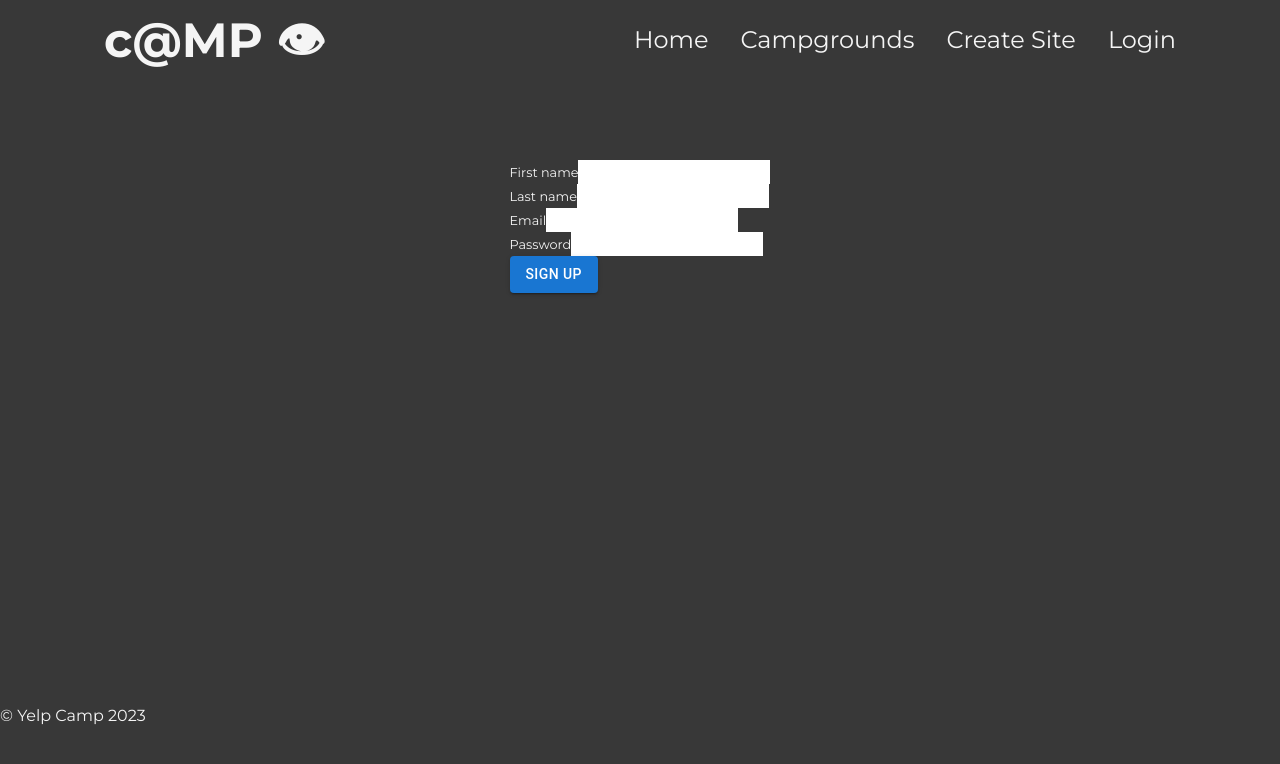
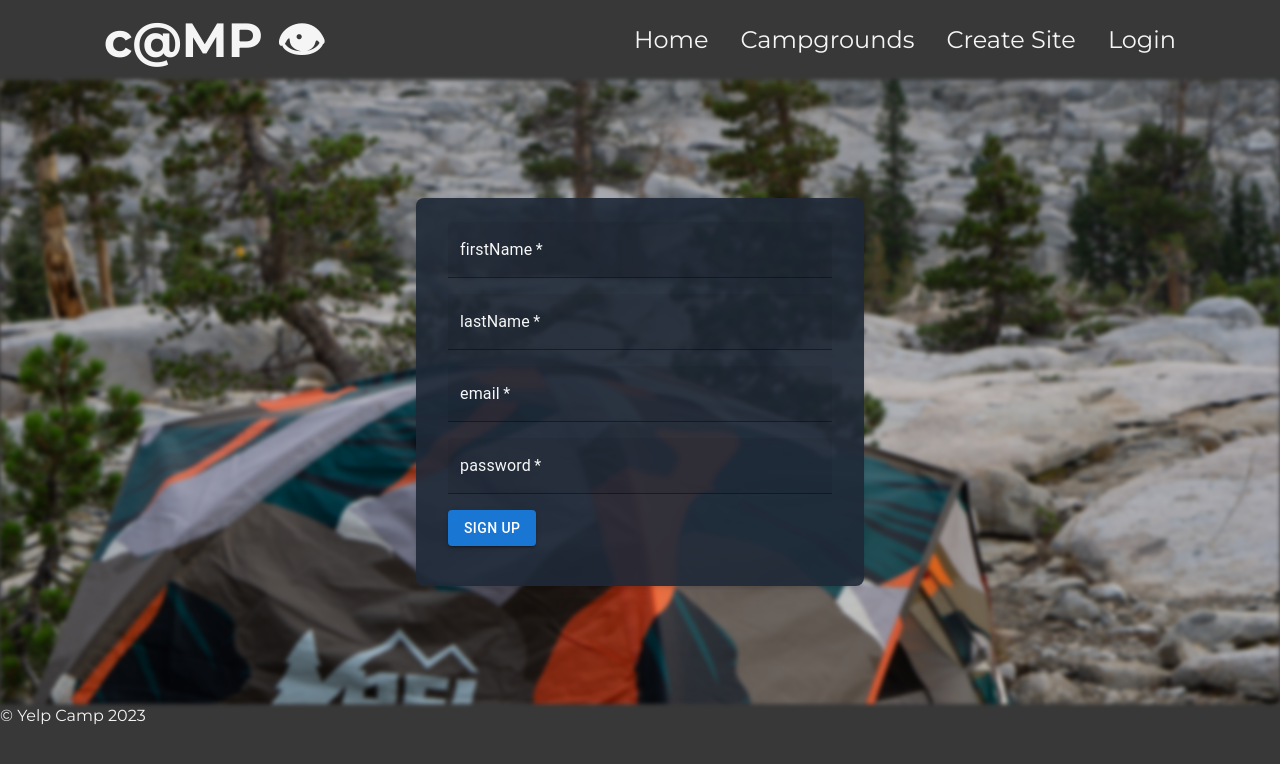
Before and after one commit to aguilana/campsite-finder, a React app: page /signup in a window 1280 px wide. Shown: the top 764 px of the page. Built offline with nearby package versions, Linux system fonts and the light colour scheme.

Commit message:
logout is all set

```diff
--- a/src/components/features/login/AuthForm.js
+++ b/src/components/features/login/AuthForm.js
@@ -1,7 +1,9 @@
-import React from 'react';
+import React, { useState } from 'react';
 import { useSelector, useDispatch } from 'react-redux';
 import { authenticate } from '../../../features/auth/authSlice';
-import Button from '@mui/material/Button';
+import Camping from '../../../assets/images/camping.jpg';
+import { TextField, Button } from '@mui/material';
+import { useNavigate } from 'react-router-dom';
 
 /**
   The AuthForm component can be used for Login or Sign Up.
@@ -12,9 +14,24 @@ import Button from '@mui/material/Button';
 const AuthForm = ({ name, displayName }) => {
   const { error } = useSelector((state) => state.auth);
   const dispatch = useDispatch();
+  const navigate = useNavigate();
+
+  const [firstName, setFirstName] = useState('');
+  const [lastName, setLastName] = useState('');
+  const [email, setEmail] = useState('');
+  const [password, setPassword] = useState('');
+  const [formSubmitted, setFormSubmitted] = useState(false);
+
+  const handleChange = (e) => {
+    if (e.target.name === 'firstName') setFirstName(e.target.value);
+    if (e.target.name === 'lastName') setLastName(e.target.value);
+    if (e.target.name === 'email') setEmail(e.target.value);
+    if (e.target.name === 'password') setPassword(e.target.value);
+  };
 
   const handleSubmit = (evt) => {
     evt.preventDefault();
+    setFormSubmitted(true);
     const formName = evt.target.name;
     const email = evt.target.email.value;
     const password = evt.target.password.value;
@@ -26,6 +43,7 @@ const AuthForm = ({ name, displayName }) => {
       firstName = evt.target.firstName.value;
       lastName = evt.target.lastName.value;
     }
+    if (email !== '' && password !== '') {
       dispatch(
         authenticate({
           firstName,
@@ -35,40 +53,108 @@ const AuthForm = ({ name, displayName }) => {
           method: formName,
         })
       );
+      navigate('/campgrounds');
+    }
   };
 
   return (
-    <div className='mt-20 flex flex-col flex-1 items-center pt-20'>
-      <form onSubmit={handleSubmit} name={name}>
+    <div className='relative bg-scroll flex-1 mt-20 p-20 flex flex-col justify-center items-center'>
+      <img
+        className='absolute inset-0 object-cover w-full h-full z-[-1] filter blur-[2px]'
+        src={Camping}
+        alt='mountains in calofornia'
+      />
+      <form
+        onSubmit={handleSubmit}
+        name={name}
+        className='bg-gray-800 bg-opacity-90 px-8 py-6 rounded-lg shadow-md max-w-md w-full'
+        noValidate={true}
+      >
         {name === 'signup' ? (
           <div>
-            <div>
-              <label htmlFor='firstName'>
-                <small>First name</small>
-              </label>
-              <input name='firstName' type='text' />
+            <div className='pb-4'>
+              <TextField
+                label='firstName'
+                name='firstName'
+                value={firstName}
+                onChange={handleChange}
+                variant='filled'
+                fullWidth
+                required
+                error={formSubmitted && !firstName}
+                helperText={
+                  formSubmitted && !firstName && 'firstName is required'
+                }
+                inputProps={{
+                  style: { color: '#f7f7f7' },
+                }}
+                InputLabelProps={{
+                  style: { color: '#f7f7f7' },
+                }}
+              />
             </div>
-            <div>
-              <label htmlFor='lastName'>
-                <small>Last name</small>
-              </label>
-              <input name='lastName' type='text' />
+            <div className='pb-4'>
+              <TextField
+                label='lastName'
+                name='lastName'
+                value={lastName}
+                onChange={handleChange}
+                variant='filled'
+                fullWidth
+                required
+                error={formSubmitted && !lastName}
+                helperText={
+                  formSubmitted && !lastName && 'lastName is required'
+                }
+                inputProps={{
+                  style: { color: '#f7f7f7' },
+                }}
+                InputLabelProps={{
+                  style: { color: '#f7f7f7' },
+                }}
+              />
             </div>
           </div>
         ) : null}
-        <div>
-          <label htmlFor='email'>
-            <small>Email</small>
-          </label>
-          <input name='email' type='text' />
+        <div className='pb-4'>
+          <TextField
+            label='email'
+            name='email'
+            value={email}
+            onChange={handleChange}
+            variant='filled'
+            fullWidth
+            required
+            error={formSubmitted && !email}
+            helperText={formSubmitted && !email && 'email is required'}
+            inputProps={{
+              style: { color: '#f7f7f7' },
+            }}
+            InputLabelProps={{
+              style: { color: '#f7f7f7' },
+            }}
+          />
         </div>
-        <div>
-          <label htmlFor='password'>
-            <small>Password</small>
-          </label>
-          <input name='password' type='password' />
+        <div className='pb-4'>
+          <TextField
+            label='password'
+            name='password'
+            value={password}
+            onChange={handleChange}
+            variant='filled'
+            fullWidth
+            required
+            error={formSubmitted && !password}
+            helperText={formSubmitted && !password && 'password is required'}
+            inputProps={{
+              style: { color: '#f7f7f7' },
+            }}
+            InputLabelProps={{
+              style: { color: '#f7f7f7' },
+            }}
+          />
         </div>
-        <div>
+        <div className='pb-4'>
           <Button type='submit' variant='contained' color='primary'>
             {displayName}
           </Button>
--- a/src/components/features/navbar/Navbar.js
+++ b/src/components/features/navbar/Navbar.js
@@ -2,8 +2,11 @@ import React, { useEffect, useState } from 'react';
 import { Link } from 'react-router-dom';
 import { AiOutlineMenu, AiOutlineClose } from 'react-icons/ai';
 import LoginIcon from '../../../assets/icons/loginIcon.png';
+import { useSelector } from 'react-redux';
+import { logout } from '../../../features/auth/authSlice';
 
 const Navbar = ({ isAdmin }) => {
+  const isLoggedIn = useSelector((state) => !!state.auth.me.id);
   const LOGIN = (
     <img
       src={LoginIcon}
@@ -15,10 +18,9 @@ const Navbar = ({ isAdmin }) => {
     { name: 'Home', path: '/' },
     { name: 'Campgrounds', path: '/campgrounds' },
     { name: 'Create Site', path: '/campgrounds/create' },
-    {
-      name: 'Login',
-      path: '/login',
-    },
+    isLoggedIn
+      ? { name: 'Logout', path: '/' }
+      : { name: 'Login', path: '/login' },
   ].filter(Boolean);
 
   // state for the navbar open and close functionality
@@ -42,6 +44,10 @@ const Navbar = ({ isAdmin }) => {
     };
   }, []);
   console.log('hideNavBar: ', hideNavBar);
+
+  const handleLogout = () => {
+    dispatch(logout()).then(() => navigate('/') && setOpen(false));
+  };
 
   return (
     <nav
@@ -77,12 +83,16 @@ const Navbar = ({ isAdmin }) => {
               key={link.name}
               className='md:ml-8 text-xl md:my-0 my-7 xl:text-2xl lg:text-xl md:text-base z-20'
             >
+              {link.name === 'Logout' ? (
+                <Link onClick={handleLogout}>Logout</Link>
+              ) : (
                 <Link
                   to={link.path}
                   className='text-[#f5f5f5] hover:text-[#f5f5f550] duration-500'
                 >
                   {link.name}
                 </Link>
+              )}
             </li>
           ))}
         </ul>
```
Lines whose indentation alone changed are shown as unchanged.
